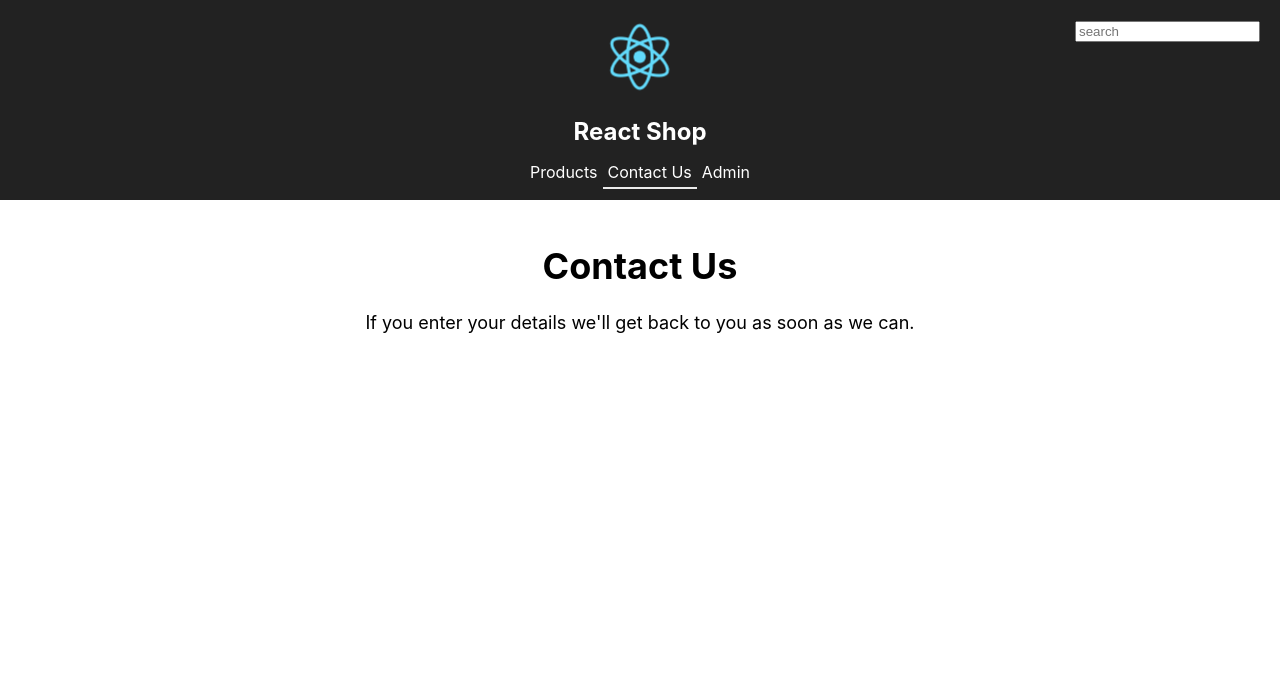
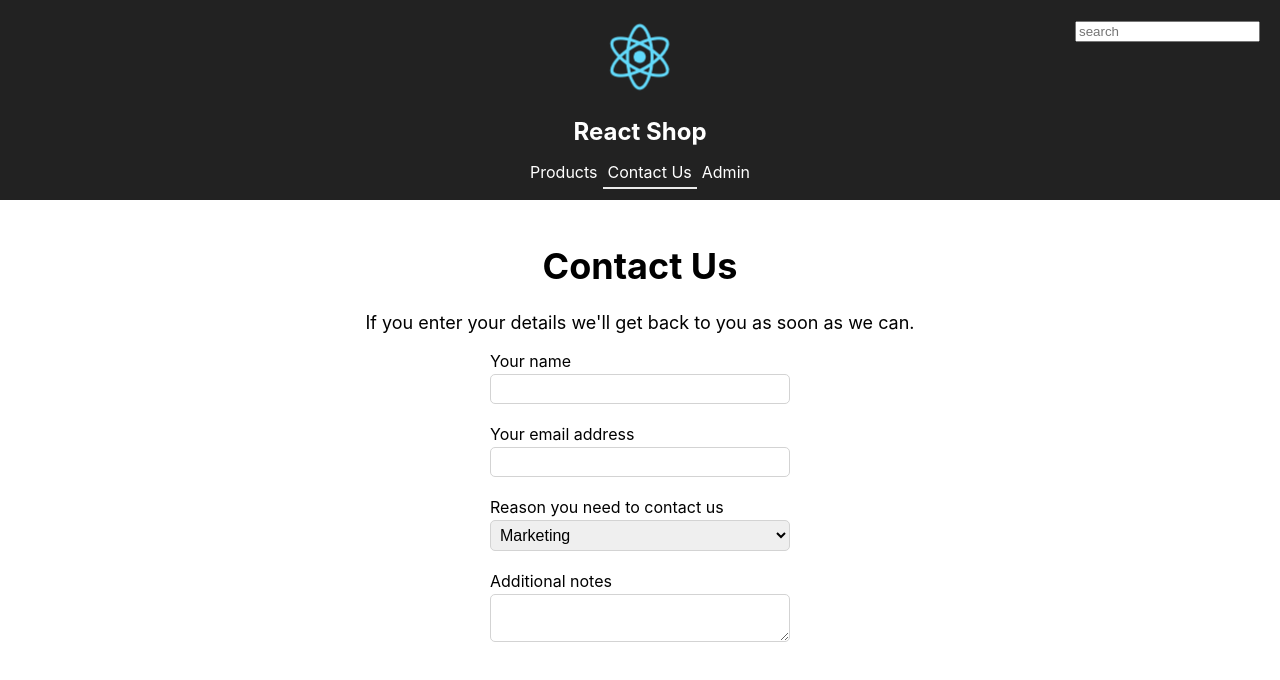
Before and after one commit to jclagoria/projects-type-scripts, a React (Create React App) app in the folder chapter07/01-CreatingAFormWithControlledComponents/: page /contactus in a window 1280 px wide. Shown: the top 680 px of the page. Built offline with nearby package versions, Linux system fonts and the light colour scheme.

Commit message:
Creating controlled inputs

```diff
--- /dev/null
+++ b/chapter07/01-CreatingAFormWithControlledComponents/src/ContactUs.tsx
@@ -0,0 +1,61 @@
+import * as React from "react";
+import {mkdtemp} from "fs";
+
+interface IProps {
+    name: string;
+    onNameChange: (name: string) => void;
+    email: string;
+    onEmailChange: (email: string)  => void;
+    reason: string;
+    onReasonChange: (reason: string) => void;
+    notes: string;
+    onNotesChange: (notes: string) => void;
+}
+
+const ContactUs: React.FC<IProps> = props => {
+
+    const handleNameChange = (e: React.ChangeEvent<HTMLInputElement>) => {
+        props.onNameChange(e.currentTarget.value);
+    };
+
+    const handleEmailChange = (e: React.ChangeEvent<HTMLInputElement>) => {
+        props.onEmailChange(e.currentTarget.value);
+    };
+
+    const handleReasonChange = (e: React.ChangeEvent<HTMLSelectElement>) => {
+        props.onReasonChange(e.currentTarget.value);
+    };
+
+    const handleNotesChange = (e: React.ChangeEvent<HTMLTextAreaElement>) => {
+        props.onNotesChange(e.currentTarget.value);
+    };
+
+    return (
+        <form className="form" noValidate={true}>
+            <div className="form-group">
+                <label htmlFor="name">Your name</label>
+                <input type="text" id="name" value={props.name} onChange={handleNameChange}/>
+            </div>
+            <div className="form-group">
+                <label htmlFor="email">Your email address</label>
+                <input type="email" id="email" value={props.email} onChange={handleEmailChange}/>
+            </div>
+            <div className="form-group">
+                <label htmlFor="reason">Reason you need to contact us</label>
+                <select id="reason" value={props.reason} onChange={handleReasonChange}>
+                    <option value="Marketing">Marketing</option>
+                    <option value="Support" selected={true}>Support</option>
+                    <option value="Feedback">Feedback</option>
+                    <option value="Jobs">Jobs</option>
+                    <option value="Other">Other</option>
+                </select>
+            </div>
+            <div className="form-group">
+                <label htmlFor="notes">Additional notes</label>
+                <textarea id="notes" value={props.notes} onChange={handleNotesChange} />
+            </div>
+        </form>
+    );
+};
+
+export default ContactUs;
--- a/chapter07/01-CreatingAFormWithControlledComponents/src/ContactUsPage.tsx
+++ b/chapter07/01-CreatingAFormWithControlledComponents/src/ContactUsPage.tsx
@@ -1,6 +1,26 @@
 import * as React from "react";
 
-class ContactUsPage extends React.Component {
+import ContactUs from "./ContactUs";
+
+interface IState {
+    name: string;
+    email: string;
+    reason: string;
+    notes: string;
+}
+
+class ContactUsPage extends React.Component<{}, IState> {
+
+    constructor(props: {}) {
+        super(props);
+        this.state = {
+            email: "",
+            name: "",
+            notes: "",
+            reason: ""
+        };
+    }
+
     public render() {
         return (
             <div className="page-container">
@@ -8,9 +28,27 @@
                 <p>
                     If you enter your details we'll get back to you as soon as we can.
                 </p>
+                <ContactUs name={this.state.name} onNameChange={this.handleNameChange}
+                           email={this.state.email} onEmailChange={this.handleEmailChange}
+                           reason={this.state.reason}  onReasonChange={this.handleReasonChange}
+                           notes={this.state.notes} onNotesChange={this.handleNotesChange}/>
             </div>
         );
     }
+
+    private handleNameChange = (name : string) => {
+        this.setState({name});
+    };
+    private handleEmailChange = (email : string) => {
+        this.setState({email});
+    };
+    private handleReasonChange = (reason: string) => {
+        this.setState({reason})
+    };
+    private handleNotesChange = (notes: string) => {
+        this.setState({notes});
+    };
+
 }
 
 export default ContactUsPage;
--- a/chapter07/01-CreatingAFormWithControlledComponents/src/index.css
+++ b/chapter07/01-CreatingAFormWithControlledComponents/src/index.css
@@ -161,3 +161,28 @@
   height: 100px;
   animation: loader-circle-spin 0.7s linear infinite;
 }
+
+.form {
+  width: 300px;
+  margin: 0px auto 0px auto;
+}
+
+.form-group {
+  display: flex;
+  flex-direction: column;
+  margin-bottom: 20px;
+}
+
+.form-group label {
+  align-self: flex-start;
+  font-size: 16px;
+  margin-bottom: 3px;
+}
+
+.form-group input, select, textarea {
+  font-family: Arial;
+  font-size: 16px;
+  padding: 5px;
+  border: lightgray solid 1px;
+  border-radius: 5px;
+}
```
